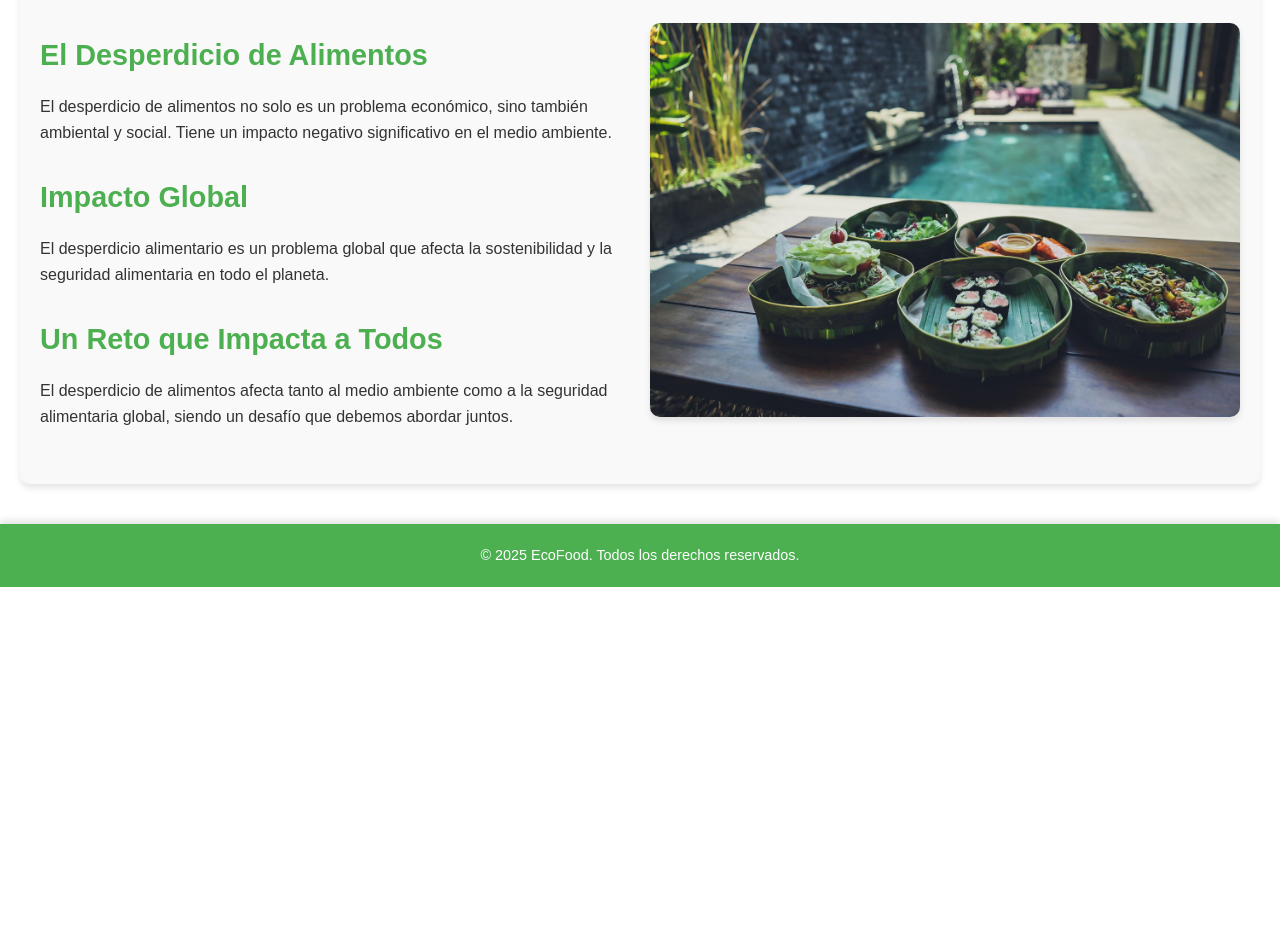
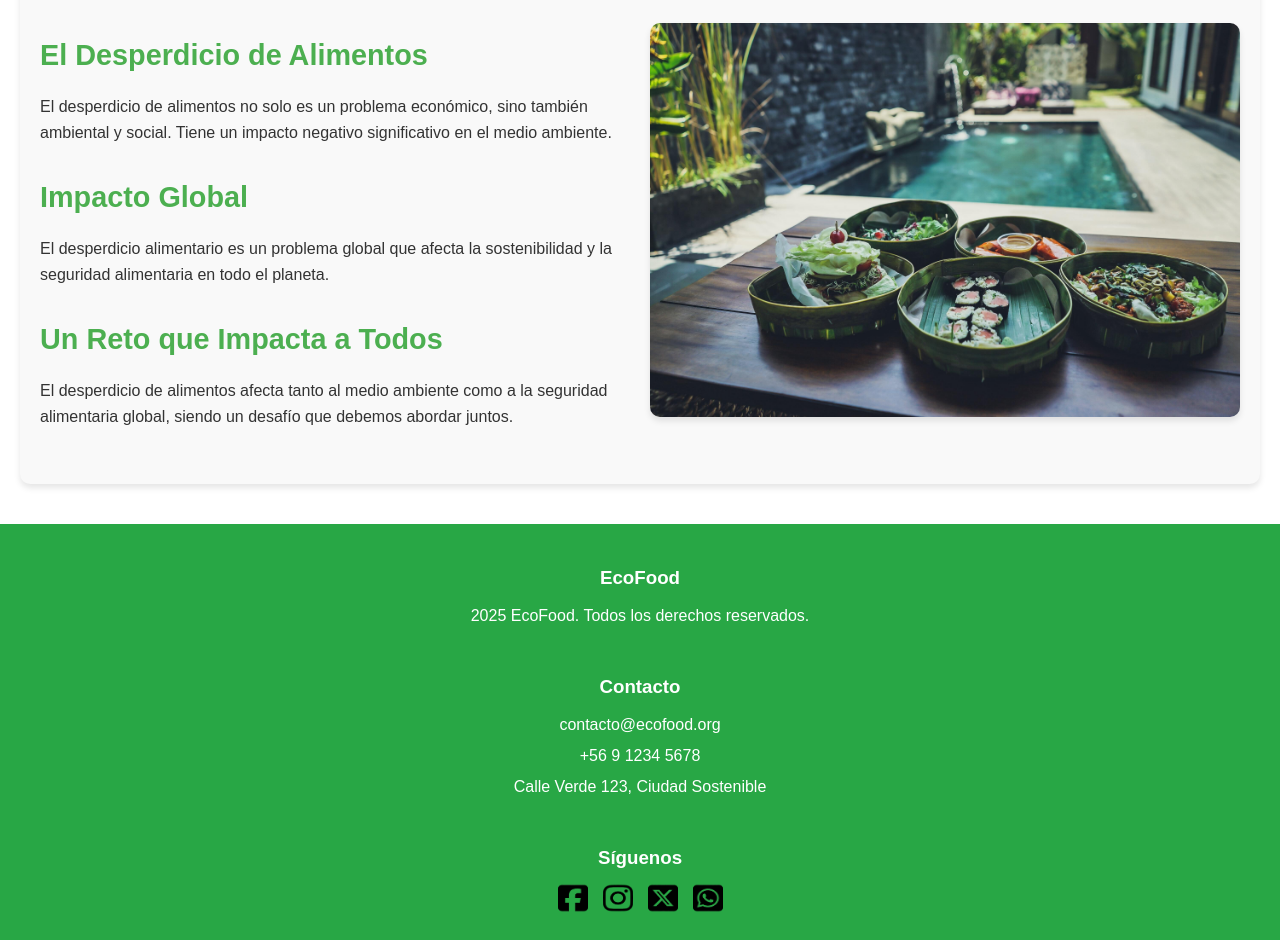
Before and after one commit to estxbvnnn/frontendev1, a plain HTML site: page index.html in a window 1280 px wide. Shown: the part 847-1787 px from the top of the page. Before the commit the page ends 1434 px from the top, so only its background shows below. Drawn offline with Linux system fonts and the light colour scheme.

Commit message:
Add files via upload

```diff
--- a/css/styles.css
+++ b/css/styles.css
@@ -179,21 +179,6 @@ header {
   box-shadow: 0 4px 6px rgba(0, 0, 0, 0.1);
 }
 
-/* Pie de Página */
-footer {
-  background-color: #4CAF50;
-  color: white;
-  text-align: center;
-  padding: 20px 10px;
-  font-size: 0.9em;
-  margin-top: 40px;
-  box-shadow: 0 -4px 6px rgba(0, 0, 0, 0.1);
-}
-
-footer p {
-  margin: 0;
-}
-
 /* Formularios Generales */
 .formulario-contacto {
   background-color: rgba(255, 255, 255, 0.9);
@@ -286,3 +271,68 @@ footer p {
   font-size: 1em;
   z-index: 1000;
 }
+
+/* Estilo para los íconos sociales */
+.social-icons {
+  display: flex;
+  gap: 10px;
+}
+
+.social-icon {
+  width: 30px;
+  height: 30px;
+  filter: invert(0%) sepia(100%) saturate(0%) hue-rotate(0deg);
+  transition: transform 0.3s, filter 0.3s;
+}
+
+/* Cambiar color al color del encabezado */
+.social-icon:hover {
+  transform: scale(1.1);
+  filter: invert(20%) sepia(80%) saturate(500%) hue-rotate(120deg);
+}
+
+/* General styles for footer */
+footer {
+  background-color: #28a745;
+  padding: 20px 0;
+  text-align: center;
+  color: #fff;
+}
+
+.footer-content {
+  display: flex;
+  flex-direction: column;
+  align-items: center;
+  gap: 20px;
+}
+
+.footer-section h3 {
+  margin-bottom: 10px;
+  color: #fff;
+}
+
+.footer-section p {
+  margin: 5px 0;
+  color: #fff;
+}
+
+/* Social icons  */
+.social-icons-container {
+  display: flex;
+  justify-content: center;
+}
+
+.social-icons {
+  display: flex;
+  gap: 15px;
+}
+
+.social-icon {
+  width: 30px;
+  height: 30px;
+  transition: transform 0.3s ease;
+}
+
+.social-icon:hover {
+  transform: scale(1.1);
+}
--- a/index.html
+++ b/index.html
@@ -2,7 +2,7 @@
 <html lang="es">
 <head>
     <meta charset="UTF-8">
-    <meta name="viewport" content="width=device-width, initial-scale=1.0">
+    <meta name="viewport" content="width=device-width, initial-scale=1">
     <title>EcoFood</title>
     <link rel="stylesheet" href="css/styles.css">
 </head>
@@ -66,8 +66,41 @@
     </main>
 
     <!-- Pie de Página -->
-    <footer>
-        <p>&copy; 2025 EcoFood. Todos los derechos reservados.</p>
-    </footer>
+    <!-- Pie de Página -->
+<footer>
+    <div class="container">
+        <div class="footer-content">
+            <div class="footer-section">
+                <h3>EcoFood</h3>
+                <p>2025 EcoFood. Todos los derechos reservados.</p>
+            </div>
+            <div class="footer-section">
+                <h3>Contacto</h3>
+                <p>contacto@ecofood.org</p>
+                <p>+56 9 1234 5678</p>
+                <p>Calle Verde 123, Ciudad Sostenible</p>
+            </div>
+            <div class="footer-section">
+                <h3>Síguenos</h3>
+                <div class="social-icons-container">
+                    <div class="social-icons">
+                        <a href="https://www.facebook.com" target="_blank" aria-label="Facebook">
+                            <img src="asset/img/facebook-Photoroom.png" alt="Facebook" class="social-icon">
+                        </a>
+                        <a href="https://www.instagram.com" target="_blank" aria-label="Instagram">
+                            <img src="asset/img/instagram-Photoroom.png" alt="Instagram" class="social-icon">
+                        </a>
+                        <a href="https://twitter.com" target="_blank" aria-label="Twitter">
+                            <img src="asset/img/x-Photoroom.png" alt="Twitter" class="social-icon">
+                        </a>
+                        <a href="https://wa.me/56912345678" target="_blank" aria-label="WhatsApp">
+                            <img src="asset/img/whatsapp-Photoroom.png" alt="WhatsApp" class="social-icon">
+                        </a>
+                    </div>
+                </div>
+            </div>
+        </div>
+    </div>
+</footer>
 </body>
 </html>
```
Also changed, not shown: bienvenido.html (+2 -2 lines), contacto.html (+1 -1 lines), login.html (+1 -1 lines), recuperar.html (+1 -1 lines), register.html (+1 -1 lines), asset/img/facebook-Photoroom.png (added), asset/img/instagram-Photoroom.png (added), asset/img/whatsapp-Photoroom.png (added), asset/img/x-Photoroom.png (added), 1 other file.
